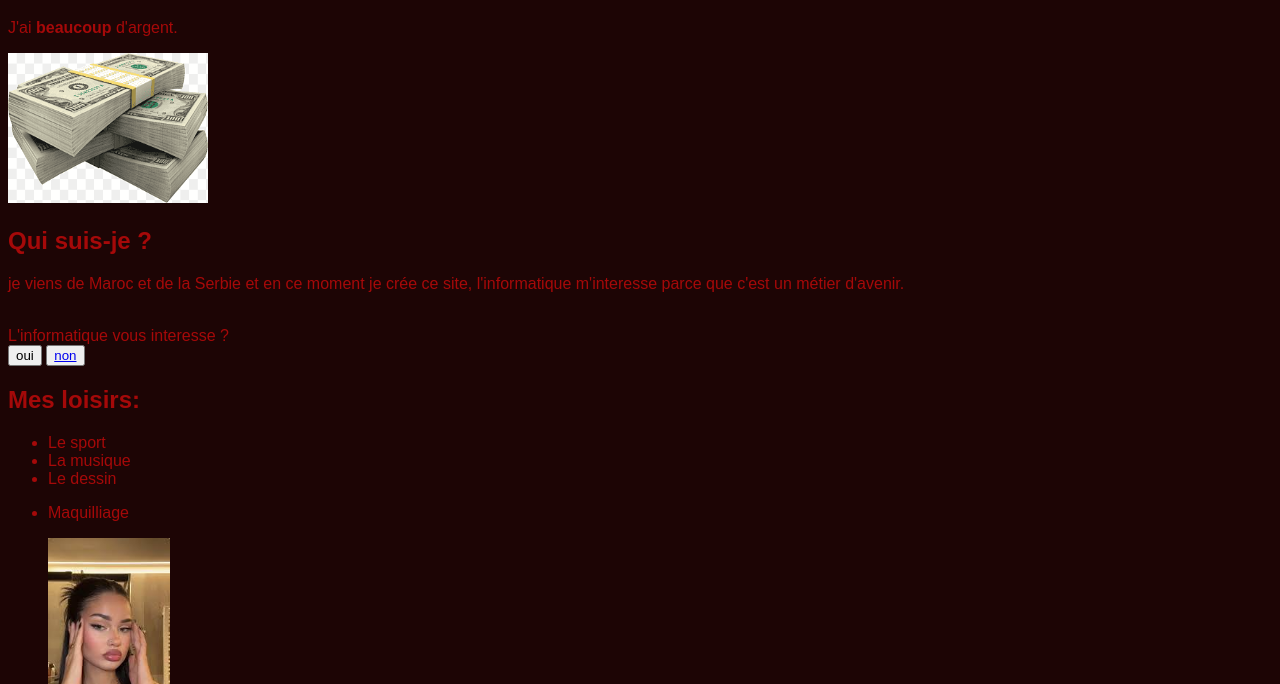
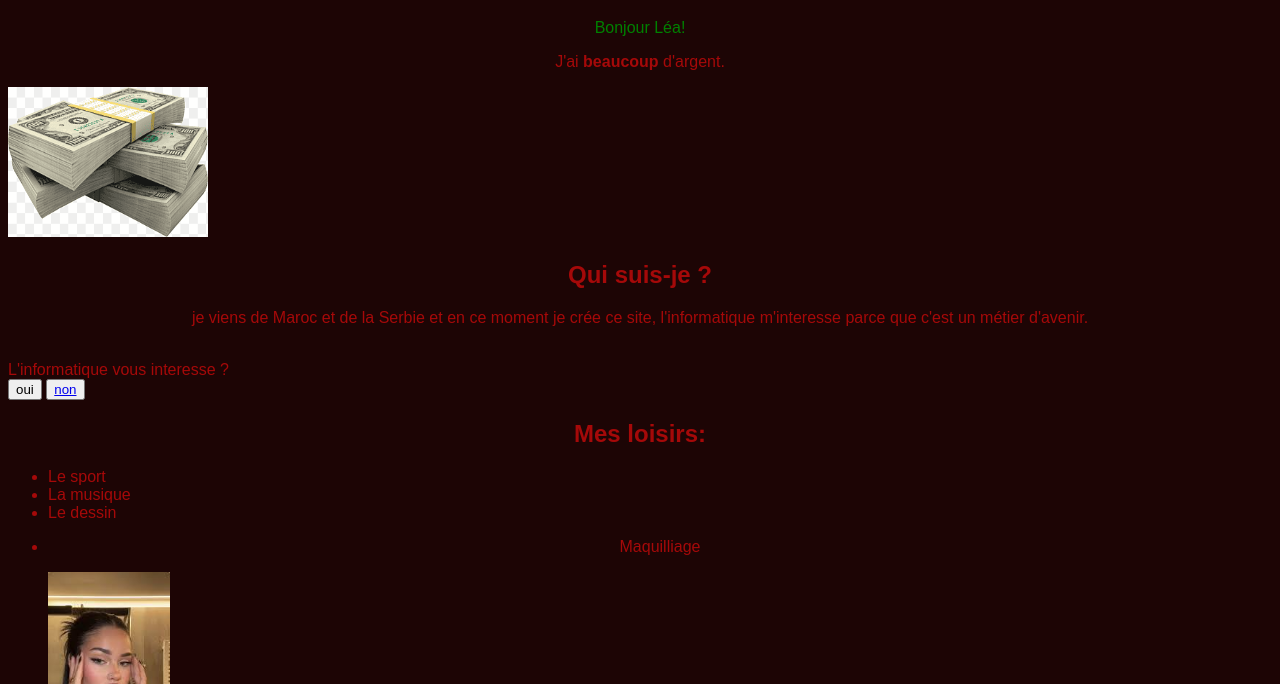
Before and after one commit to Rytha12K/Page-perso-about, a plain HTML site: page index.html in a window 1280 px wide. Shown: the part 116-800 px from the top of the page. Drawn offline with Linux system fonts and the light colour scheme; a web font is replaced by a local one.

Commit message:
ajouter des autres phrases

```diff
--- a/index.html
+++ b/index.html
@@ -29,6 +29,7 @@
 
     <!-- Rita Valentina Paunovic -->
     <h1>Rita Valentina Paunovic</h1>
+    <p id="salut">salut</p>
     <span></span>
     <p>J'ai <strong>beaucoup</strong> d'argent.</p>
     <img src="images/image argent.png" alt="photo argent" width="200" height="150">
--- /dev/null
+++ b/script.js
@@ -0,0 +1,4 @@
+let nom = "Léa";
+console.log(nom);
+let salut = document.querySelector("#salut");
+salut.textContent = "Bonjour "+ nom +"!";
--- a/style.css
+++ b/style.css
@@ -35,4 +35,15 @@ header ul li a {
 
 header ul li a:hover {
   background-color: #111111;
+
 }
+
+#salut {color: green;}
+
+h2
+{text-align: center;
+}
+
+p {
+  text-align: center;
+}
```
